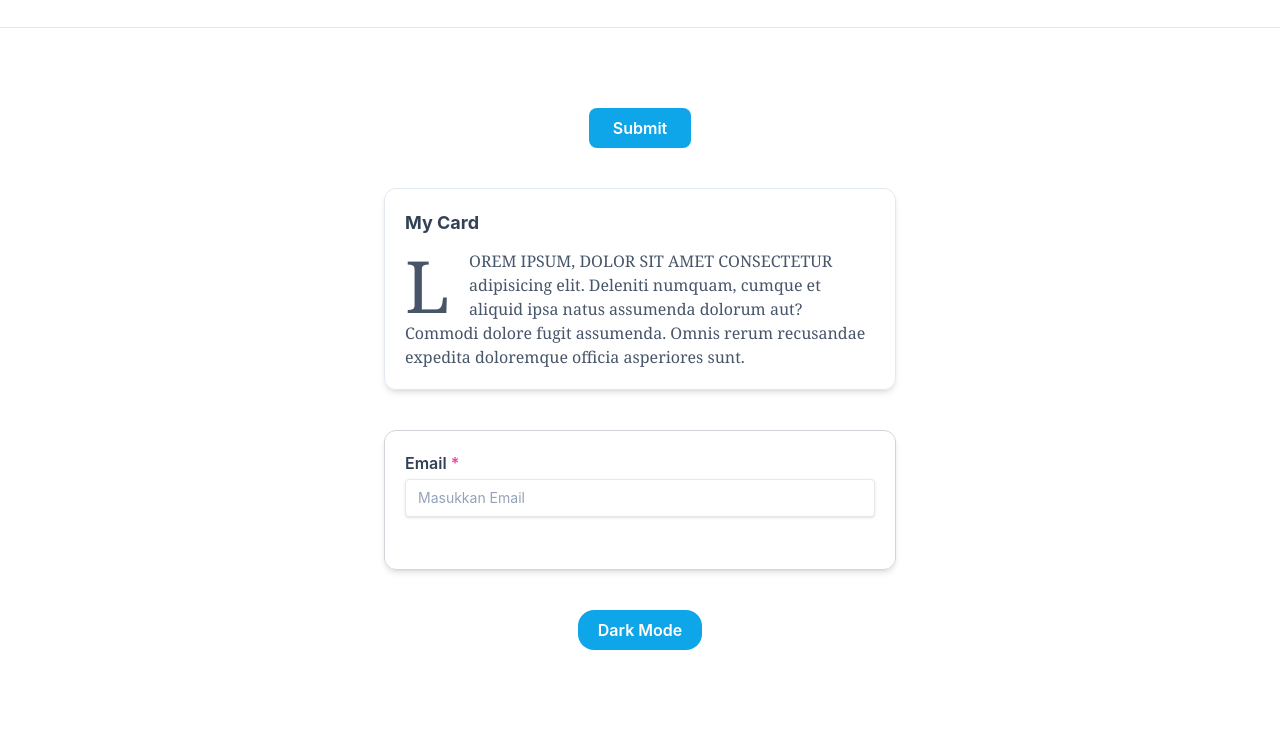
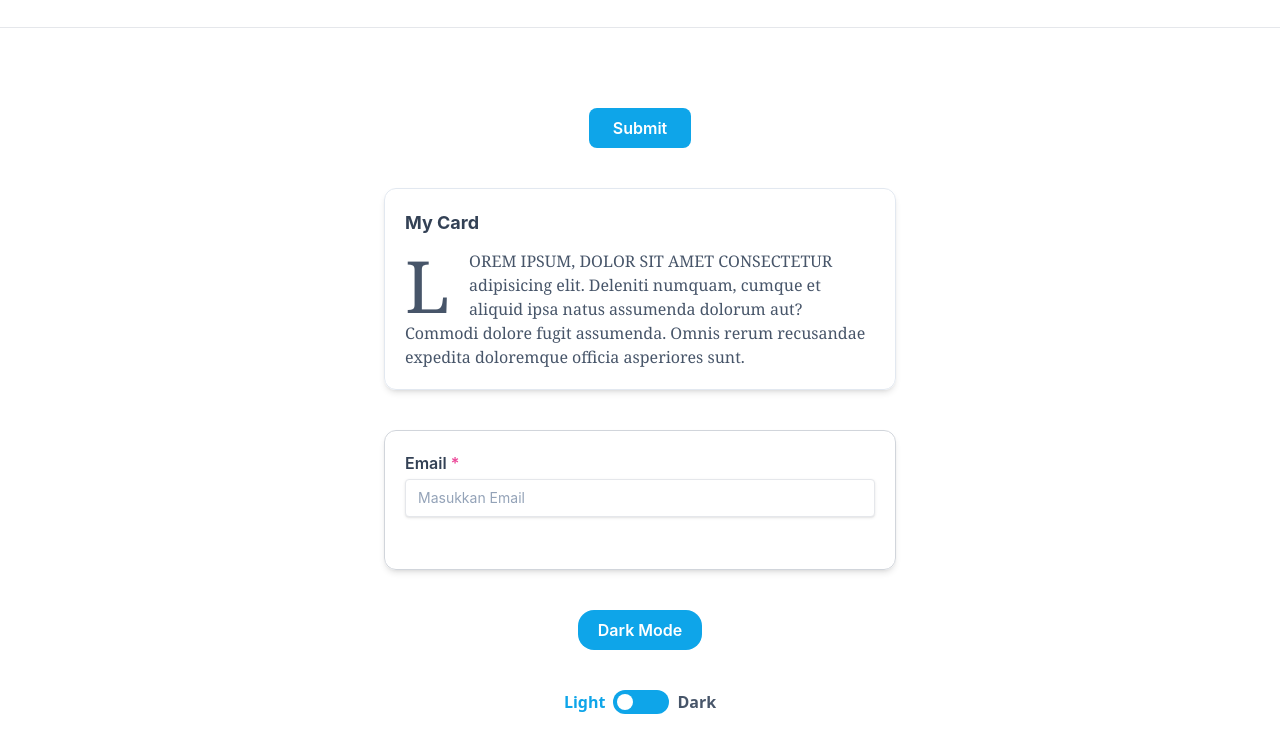
Before and after one commit to aziemp66/Learn-Tailwind-CSS, a React (Vite) app: page / in a window 1280 px wide. Shown: the part 4255-5007 px from the top of the page. Built offline with nearby package versions, Linux system fonts and the light colour scheme.

Commit message:
Learn to make Dark Mode Toggle

```diff
--- a/src/App.jsx
+++ b/src/App.jsx
@@ -2,6 +2,12 @@ import { useState } from "react";
 
 function App() {
 	const [darkMode, setDarkMode] = useState(null);
+
+	const toggleDarkMode = (e) => {
+		e.preventDefault();
+		setDarkMode((prev) => !prev);
+	};
+
 	return (
 		<root className={`${darkMode && "dark"}`}>
 			<div className="dark:bg-slate-800 dark:text-slate-200">
@@ -184,11 +190,11 @@ function App() {
 					Submit
 				</button>
 
-				<div className="max-w-lg my-10 border border-slate-200 rounded-xl mx-auto p-5 shadow-md font-inter hover:bg-sky-500 group cursor-pointer">
-					<h5 className="font-bold text-slate-700 text-lg mb-3 group-hover:text-white dark:text-white">
+				<div className="max-w-lg my-10 border border-slate-200 rounded-xl mx-auto p-5 shadow-md font-inter hover:bg-sky-500 group cursor-pointer dark:hover:bg-slate-300">
+					<h5 className="font-bold text-slate-700 text-lg mb-3 group-hover:text-white dark:text-white dark:group-hover:text-slate-700">
 						My Card
 					</h5>
-					<p className="font-serif text-slate-600 group-hover:text-white selection:bg-lime-300 selection:text-slate-900 first-line:uppercase first-letter:tracking-widest first-letter:text-7xl first-letter:float-left first-letter:mr-3 dark:text-white">
+					<p className="font-serif text-slate-600 group-hover:text-white selection:bg-lime-300 selection:text-slate-900 first-line:uppercase first-letter:tracking-widest first-letter:text-7xl first-letter:float-left first-letter:mr-3 dark:text-white dark:group-hover:text-slate-800">
 						Lorem ipsum, dolor sit amet consectetur adipisicing
 						elit. Deleniti numquam, cumque et aliquid ipsa natus
 						assumenda dolorum aut? Commodi dolore fugit assumenda.
@@ -207,7 +213,7 @@ function App() {
 								id="email"
 								type="email"
 								placeholder="Masukkan Email"
-								className="peer px-3 py-2 border shadow rounded w-full block text-sm placeholder:text-slate-400 focus:outline-none focus:ring-1 focus:ring-sky-500 focus:border-sky-500 invalid:text-red-600 invalid:focus:ring-red-700 invalid:focus:border-red-700 peer"
+								className="peer px-3 py-2 border shadow rounded w-full block text-sm placeholder:text-slate-400 focus:outline-none focus:ring-1 focus:ring-sky-500 focus:border-sky-500 invalid:text-red-600 invalid:focus:ring-red-700 invalid:focus:border-red-700 peer dark:focus:ring-slate-800 dark:focus:border-slate-800 dark:text-slate-200 dark:placeholder-slate-300"
 							/>
 							<p className="text-sm m-1 text-red-700 mt-2 invisible peer-invalid:visible">
 								Email Tidak Valid
@@ -217,14 +223,30 @@ function App() {
 				</div>
 
 				<button
-					onClick={(e) => {
-						e.preventDefault();
-						setDarkMode((prev) => !prev);
-					}}
+					onClick={toggleDarkMode}
 					className="bg-sky-500 text-white hover:bg-sky-600 block mx-auto my-10 px-5 py-2 rounded-2xl dark:bg-slate-200 dark:text-slate-800 font-inter font-semibold dark:hover:text-slate-200 dark:hover:bg-slate-800 dark:outline dark:outline-slate-200"
 				>
 					Dark Mode
 				</button>
+
+				<div className="flex justify-center">
+					<span className="text-md text-sky-500 mr-2 font-bold dark:text-slate-200">
+						Light
+					</span>
+					<input type="checkbox" id="toggle" className="hidden" />
+					<label onClick={toggleDarkMode} htmlFor="toggle">
+						<div className="w-14 h-6 bg-sky-500 rounded-full flex items-center p-1 cursor-pointer dark:bg-slate-500">
+							<div
+								className={`w-4 h-4 bg-white rounded-full transition duration-300 ${
+									darkMode && "translate-x-8"
+								}`}
+							></div>
+						</div>
+					</label>
+					<span className="text-md text-slate-600 ml-2 font-bold dark:text-slate-400">
+						Dark
+					</span>
+				</div>
 
 				<div className="pb-96 dark:bg-slate-800"></div>
 			</div>
```
